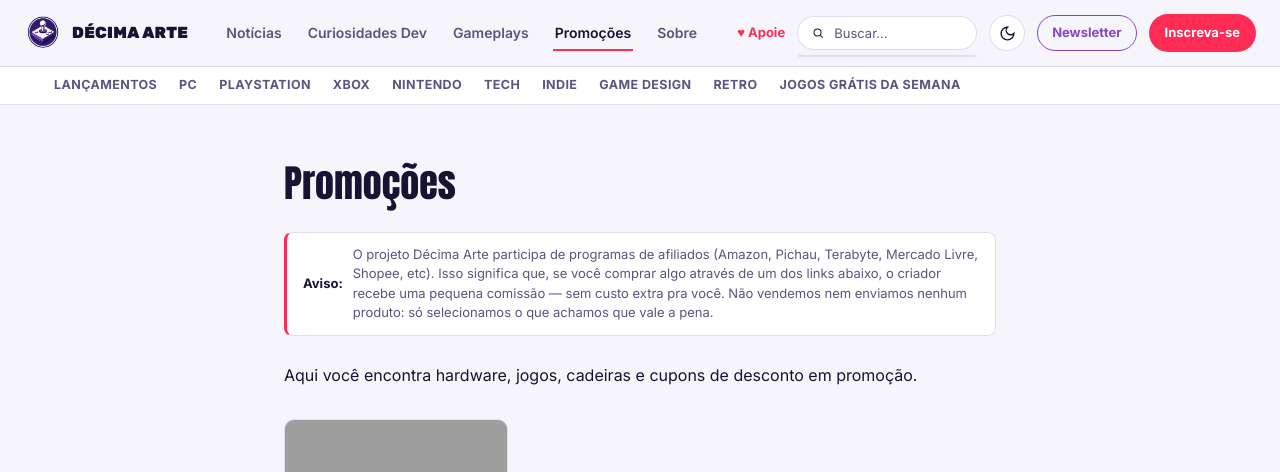
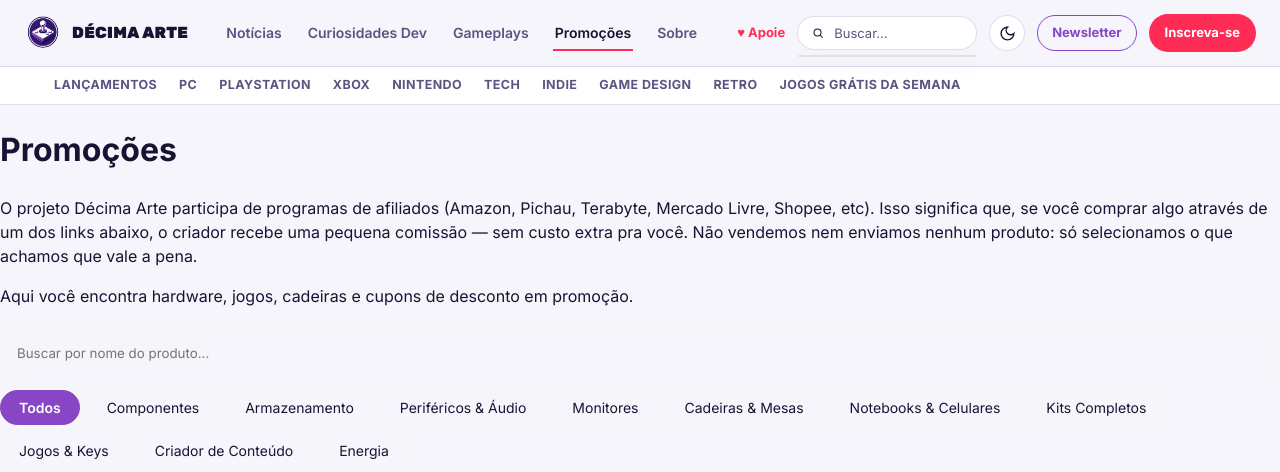
Before and after one commit to decimaarte/decimaarte, a Jekyll site: the page built from promocoes.html, in a window 1280 px wide and 1198 px high. Shown: the top 472 px of the window. Built offline with Jekyll 4.4.1, drawn with Linux system fonts in a browser that asks for light colours; some of the changed text lies outside the part shown; grey boxes are pictures that could not be loaded.

Commit message:
promocoes.html

```diff
--- a/promocoes.html
+++ b/promocoes.html
@@ -1,45 +1,64 @@
 ---
-layout: page
+layout: default
 title: Promoções
-permalink: /promocoes/
 ---
+<h1>Promoções</h1>
+<div class="promo-alert">{{ site.data.textos.promocoes_aviso }}</div>
+<p>{{ site.data.textos.promocoes_intro }}</p>
 
-<div class="affiliate-notice">
-  <strong>Aviso:</strong> {{ site.data.textos.promocoes_aviso }}
+<div class="promo-controls" style="margin:24px 0;">
+  <input type="text" id="promo-search" placeholder="Buscar por nome do produto..."
+    style="width:100%;padding:12px 16px;border-radius:24px;border:1px solid rgba(255,255,255,0.15);background:rgba(255,255,255,0.03);color:inherit;margin-bottom:16px;font-family:inherit;">
+  <div id="promo-filters" style="display:flex;flex-wrap:wrap;gap:8px;">
+    <button class="promo-filter-btn active" data-cat="todos">Todos</button>
+    {% assign cats = "componentes,armazenamento,perifericos,monitores,cadeiras-mesas,notebooks-celulares,kits,jogos-keys,criador,energia" | split: "," %}
+    {% assign labels = "Componentes,Armazenamento,Periféricos & Áudio,Monitores,Cadeiras & Mesas,Notebooks & Celulares,Kits Completos,Jogos & Keys,Criador de Conteúdo,Energia" | split: "," %}
+    {% for cat in cats %}<button class="promo-filter-btn" data-cat="{{ cat }}">{{ labels[forloop.index0] }}</button>{% endfor %}
+  </div>
 </div>
 
-<p>{{ site.data.textos.promocoes_intro }}</p>
+<style>
+.promo-filter-btn { background:transparent;border:1px solid rgba(255,255,255,0.2);color:inherit;padding:8px 18px;border-radius:20px;cursor:pointer;font-size:14px;font-family:inherit; }
+.promo-filter-btn.active { background:#8846C4;border-color:#8846C4;color:#fff;font-weight:600; }
+.promo-grid { display:grid;grid-template-columns:repeat(auto-fill,minmax(220px,1fr));gap:20px;margin-top:24px; }
+</style>
 
-<div class="article-grid" id="promocoes-grid" style="margin-top:30px;">
-  {% if site.promocoes and site.promocoes.size > 0 %}
-    {% assign promos_ordenadas = site.promocoes | sort: "date" | reverse %}
-    {% for produto in promos_ordenadas %}
-    <a href="{{ produto.link }}" target="_blank" rel="noopener sponsored" class="card" id="promo-{{ produto.title | slugify }}">
-      <img class="card-img" src="{{ produto.image | default: '/assets/img/placeholder-card.jpg' | relative_url }}" alt="">
-      <div class="card-body">
-        <span class="card-cat">{{ produto.categoria }}</span>
-        <h3>{{ produto.title }}</h3>
-        <div class="card-meta">{{ produto.preco_promo }} {% if produto.preco_original %}<s style="opacity:.6;">{{ produto.preco_original }}</s>{% endif %}</div>
-        {% if produto.cupom %}<div style="margin-top:8px; font-size:12px; font-weight:800; color:var(--pink-accent);">Cupom: {{ produto.cupom }}</div><div style="font-size:11px; color:var(--text-muted); margin-top:2px;">Sujeito a disponibilidade — confirme no site antes de comprar</div>{% endif %}
-      </div>
-    </a>
-    {% endfor %}
-  {% else %}
-    <div class="card">
-      <div class="card-img" style="display:flex; align-items:center; justify-content:center; color:var(--text-muted); font-size:12px;">imagem do produto</div>
-      <div class="card-body">
-        <span class="card-cat">Hardware · Link de afiliado</span>
-        <h3>Exemplo: SSD NVMe 1TB com desconto</h3>
-        <div class="card-meta">R$ 399 <s style="opacity:.6;">R$ 549</s></div>
-      </div>
+<div class="promo-grid" id="promo-grid">
+  {% assign produtos = site.promocoes | sort: 'date' | reverse %}
+  {% for p in produtos %}
+  <div class="promo-card" data-cat="{{ p.categoria }}" data-name="{{ p.title | downcase }}">
+    {% if p.image %}<img src="{{ p.image | relative_url }}" alt="{{ p.title }}" style="width:100%;border-radius:10px;">{% endif %}
+    {% if p.destaque %}<span style="background:#FF2D55;color:#fff;font-size:11px;padding:2px 8px;border-radius:10px;">🔥 Em alta</span>{% endif %}
+    <h4 style="margin:8px 0 4px;">{{ p.title }}</h4>
+    <div>
+      {% if p.preco_promo %}<span style="font-weight:600;">{{ p.preco_promo }}</span>{% endif %}
+      {% if p.preco_original %}<s style="opacity:0.5;margin-left:6px;">{{ p.preco_original }}</s>{% endif %}
     </div>
-  {% endif %}
+    {% if p.cupom %}<div style="color:#FF2D55;font-size:13px;margin-top:4px;">Cupom: {{ p.cupom }}</div>{% endif %}
+    <a href="{{ p.link }}" target="_blank" rel="noopener sponsored" data-goatcounter-click="produto-{{ p.title | slugify }}"
+       style="display:inline-block;margin-top:8px;background:#FF2D55;color:#fff;padding:6px 16px;border-radius:16px;text-decoration:none;font-size:13px;">Ver oferta</a>
+  </div>
+  {% endfor %}
 </div>
 
-{% if site.promocoes and site.promocoes.size > 12 %}
-<div class="load-more-wrap">
-  <button id="load-more-btn" class="btn-load-more" type="button">Carregar mais</button>
-</div>
-{% endif %}
-
-<script src="{{ '/assets/js/load-more.js' | relative_url }}"></script>
+<script>
+(function() {
+  const buttons = document.querySelectorAll('.promo-filter-btn');
+  const search = document.getElementById('promo-search');
+  function applyFilters() {
+    const activeCat = document.querySelector('.promo-filter-btn.active').dataset.cat;
+    const term = search.value.trim().toLowerCase();
+    document.querySelectorAll('.promo-card').forEach(card => {
+      const matchCat = activeCat === 'todos' || card.dataset.cat === activeCat;
+      const matchSearch = !term || card.dataset.name.includes(term);
+      card.style.display = (matchCat && matchSearch) ? '' : 'none';
+    });
+  }
+  buttons.forEach(btn => btn.addEventListener('click', () => {
+    buttons.forEach(b => b.classList.remove('active'));
+    btn.classList.add('active');
+    applyFilters();
+  }));
+  search.addEventListener('input', applyFilters);
+})();
+</script>
```
